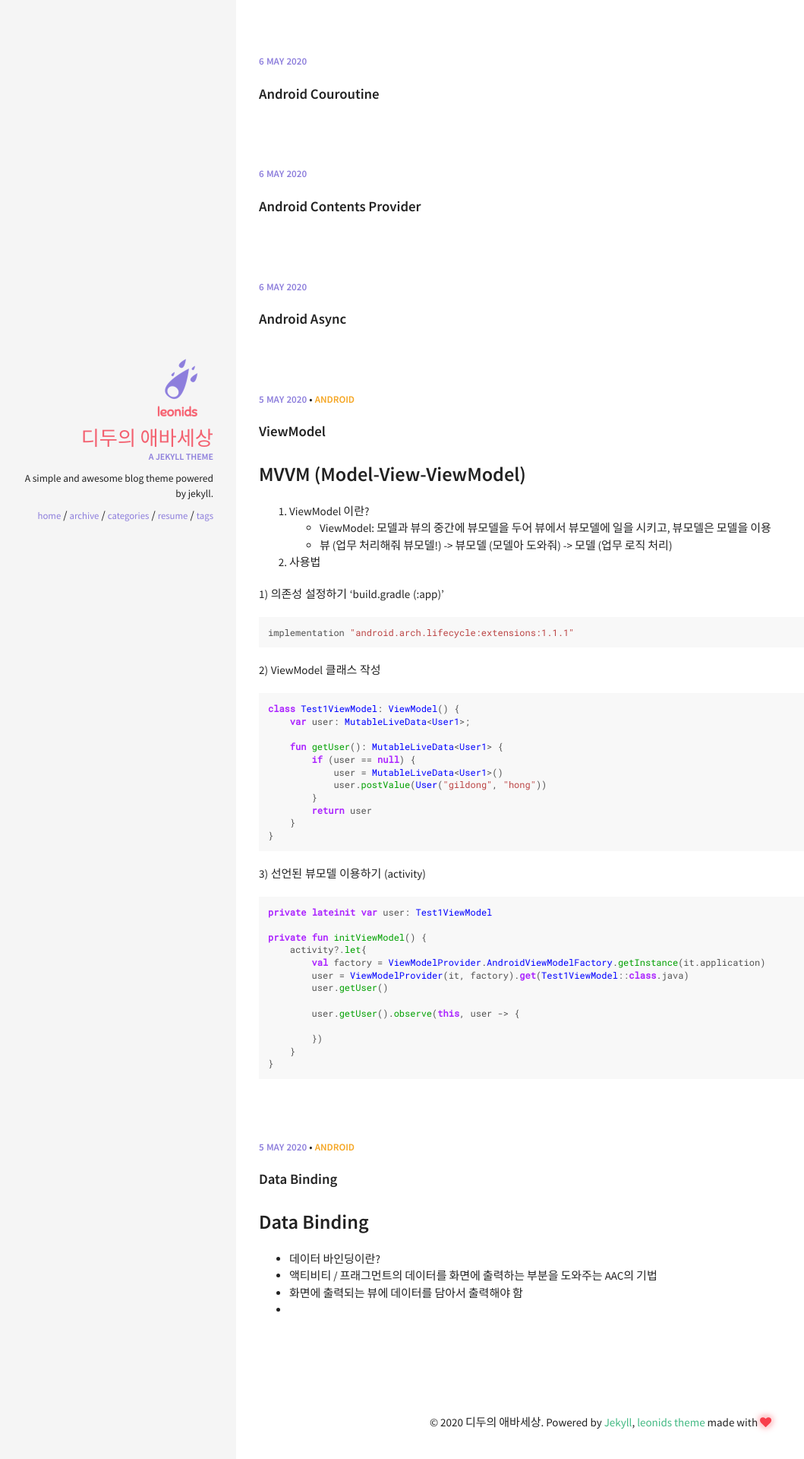
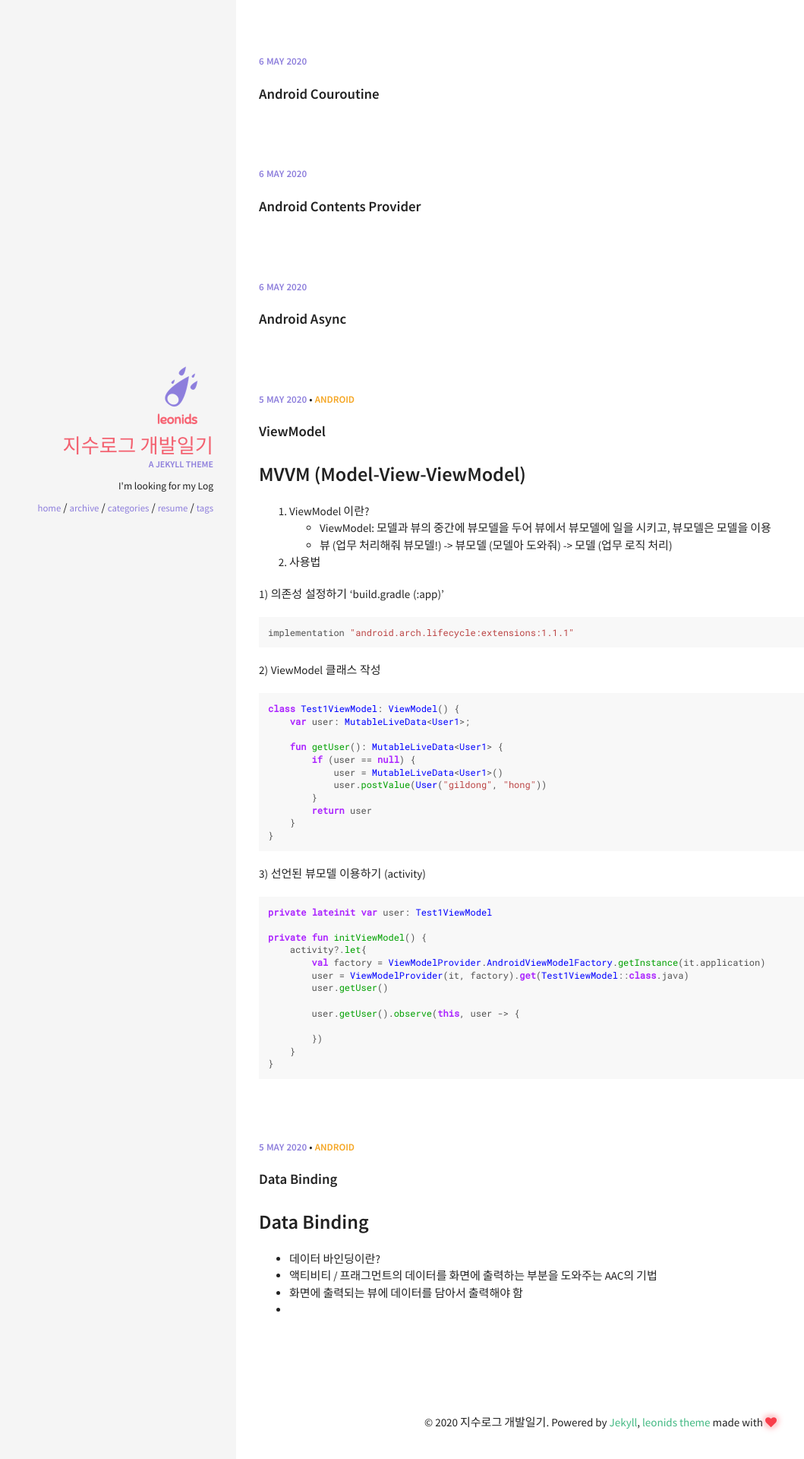
Before and after one commit to sgmsgood/sgmsgood.github.io, a Jekyll site: the page built from index.html, in a window 1280 px wide. Shown: the part 694-2614 px from the top of the page at 76% size, without its empty margins (9-1068 px from the left). Built offline with Jekyll 4.4.1, drawn with Linux system fonts in a browser that asks for light colours.

Commit message:
commit
쌉잼

```diff
--- a/_config.yml
+++ b/_config.yml
@@ -33,10 +33,10 @@ kramdown:
 ####################################
 #
 owner:
-  name: 디두의 애바세상
+  name: 지수로그 개발일기
   avatar: leonids-logo.png
   job: "A jekyll theme"
-  bio: "A simple and awesome blog theme powered by jekyll."
+  bio: "I'm looking for my Log"
   email:
   disqus-shortname:
   twitter: #username
```
